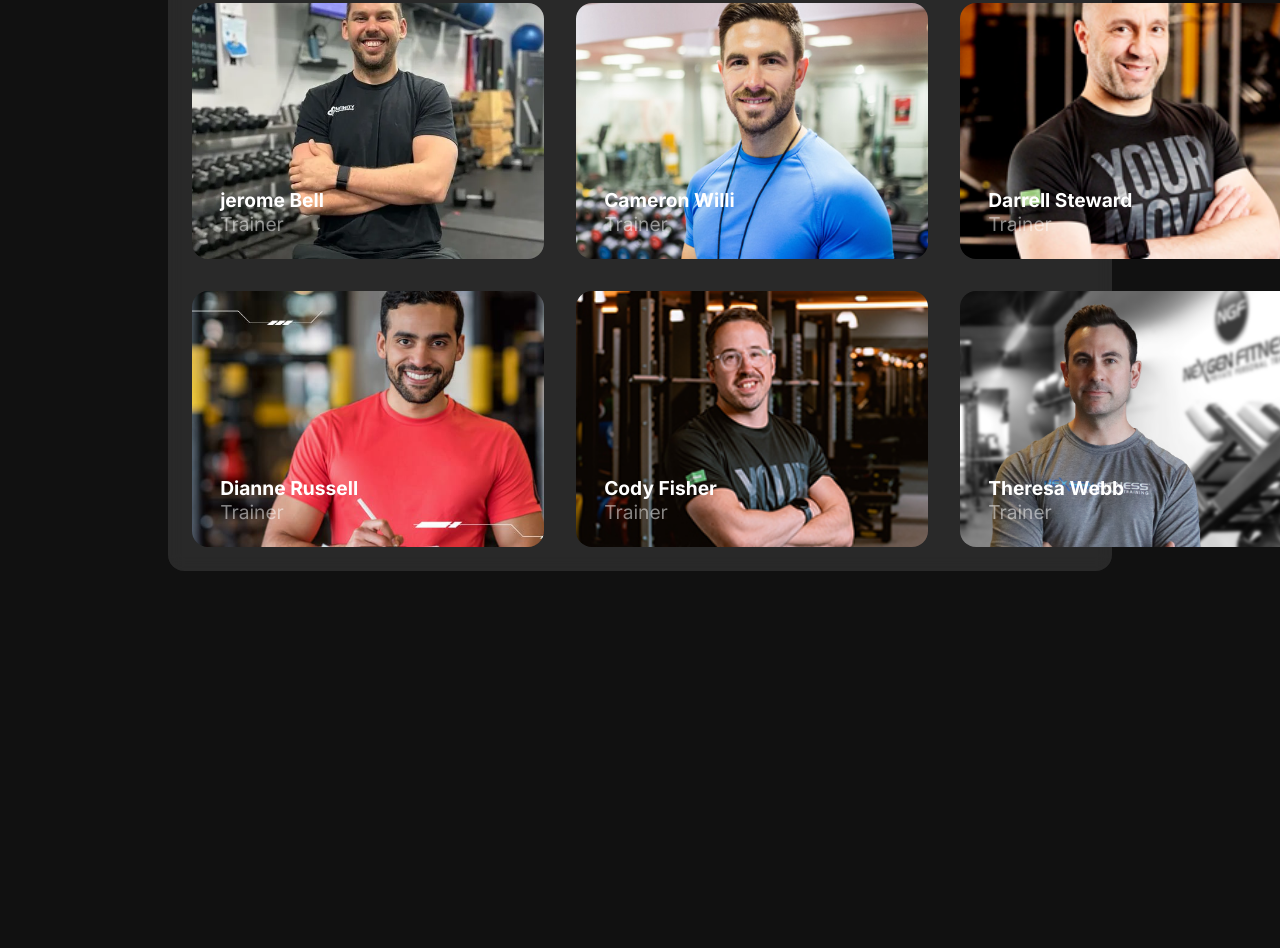
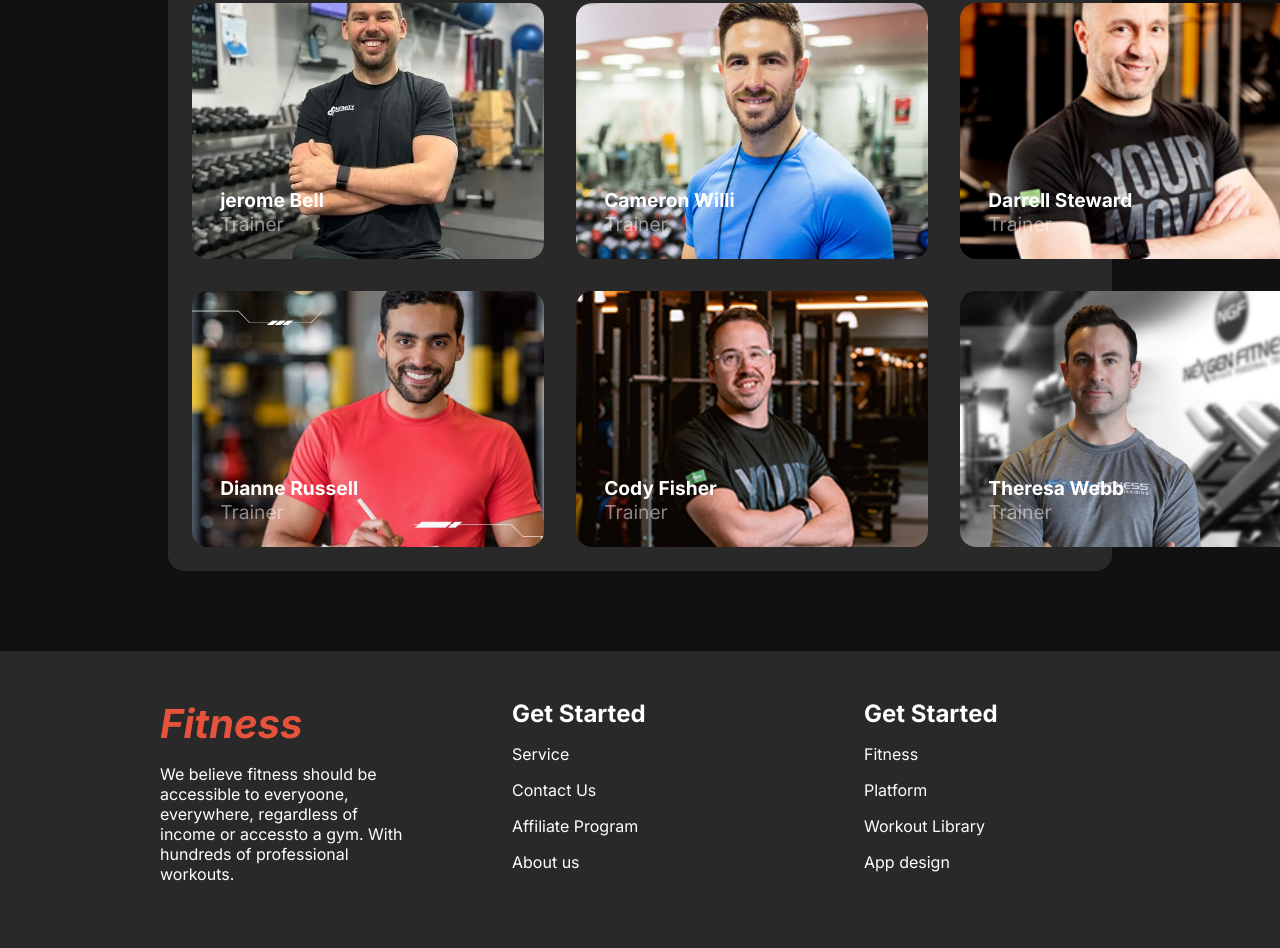
Before and after one commit to Sharmin-Shathi-sas/Fitness-Shop, a plain HTML site: page index.html in a window 1280 px wide. Shown: the part 2012-2960 px from the top of the page. Before the commit the page ends 2583 px from the top, so only its background shows below. Drawn offline with Linux system fonts and the light colour scheme; a web font is replaced by a local one.

Commit message:
footer part commit

```diff
--- a/index.html
+++ b/index.html
@@ -135,6 +135,28 @@
             </div>
         </div>
     </div>
+    <footer>
+        <div class="footer-container">
+            <div class="footer-section">
+                <h2 class="brand-name"><i>Fitness</i></h2>
+                <p>We believe fitness should be accessible to everyoone, everywhere, regardless of income or accessto a gym. With hundreds of professional workouts.</p>
+            </div>
+            <div class="footer-section">
+                <h2>Get Started</h2>
+                <p>Service</p>
+                <p>Contact Us</p>
+                <p>Affiliate Program</p>
+                <P>About us</P>
+            </div>
+            <div class="footer-section">
+                <h2>Get Started</h2>
+                <p>Fitness</p>
+                <p>Platform</p>
+                <p>Workout Library</p>
+                <P>App design</P>
+            </div>
+        </div>
+    </footer>
 </body>
 
 </html>
--- a/style.css
+++ b/style.css
@@ -214,7 +214,9 @@ body {
   .run-description{
     width: 40%;
   }
-
+  .run-description>p{
+    opacity: .5;
+  }
   .run-img>img{
     width: 25em;
     height: 22em;
@@ -298,7 +300,21 @@ body {
     padding: 0;
 }
 
+footer{
+    background-color: rgba(255, 255, 255, 0.1);
+    backdrop-filter: blur(.5em);
+}
 
+.footer-container{
+    display: grid;
+    grid-template-columns: repeat(3, 1fr);
+    margin-top: 5em;
+    gap: 6em;
+    padding: 3em 10em;
+}
+.footer-section>h2{
+    margin: 0;
+}
 
 @media screen and (max-width: 576px) {
     .nav-container {
@@ -410,4 +426,11 @@ body {
         align-self: center;
 
     }
+    .footer-container{
+        display: grid;
+        grid-template-columns: repeat(1, 1fr);
+        gap: 2em;
+        padding: 2em;
+        margin: 0;
+    }
 }
```
Lines whose indentation alone changed are shown as unchanged.
